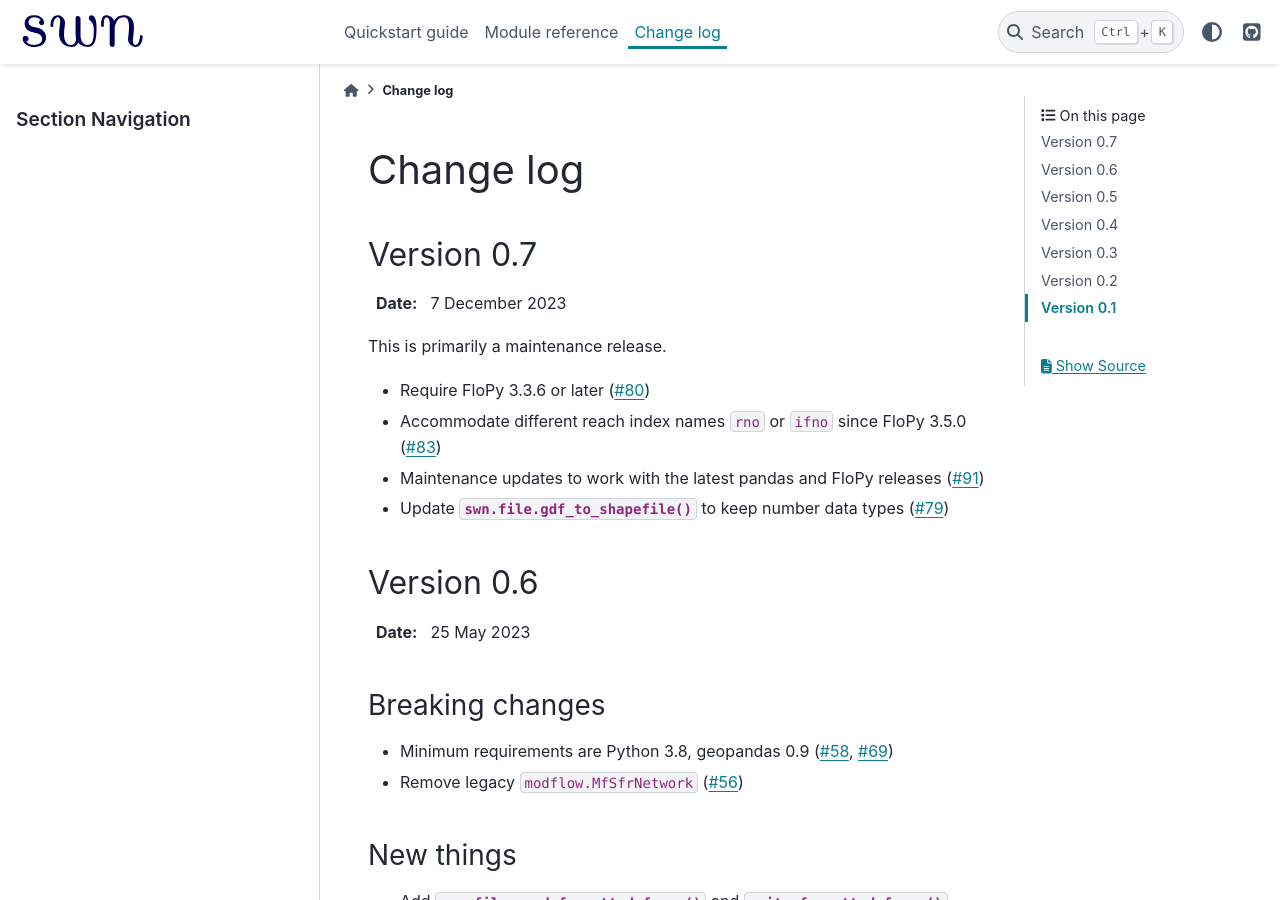
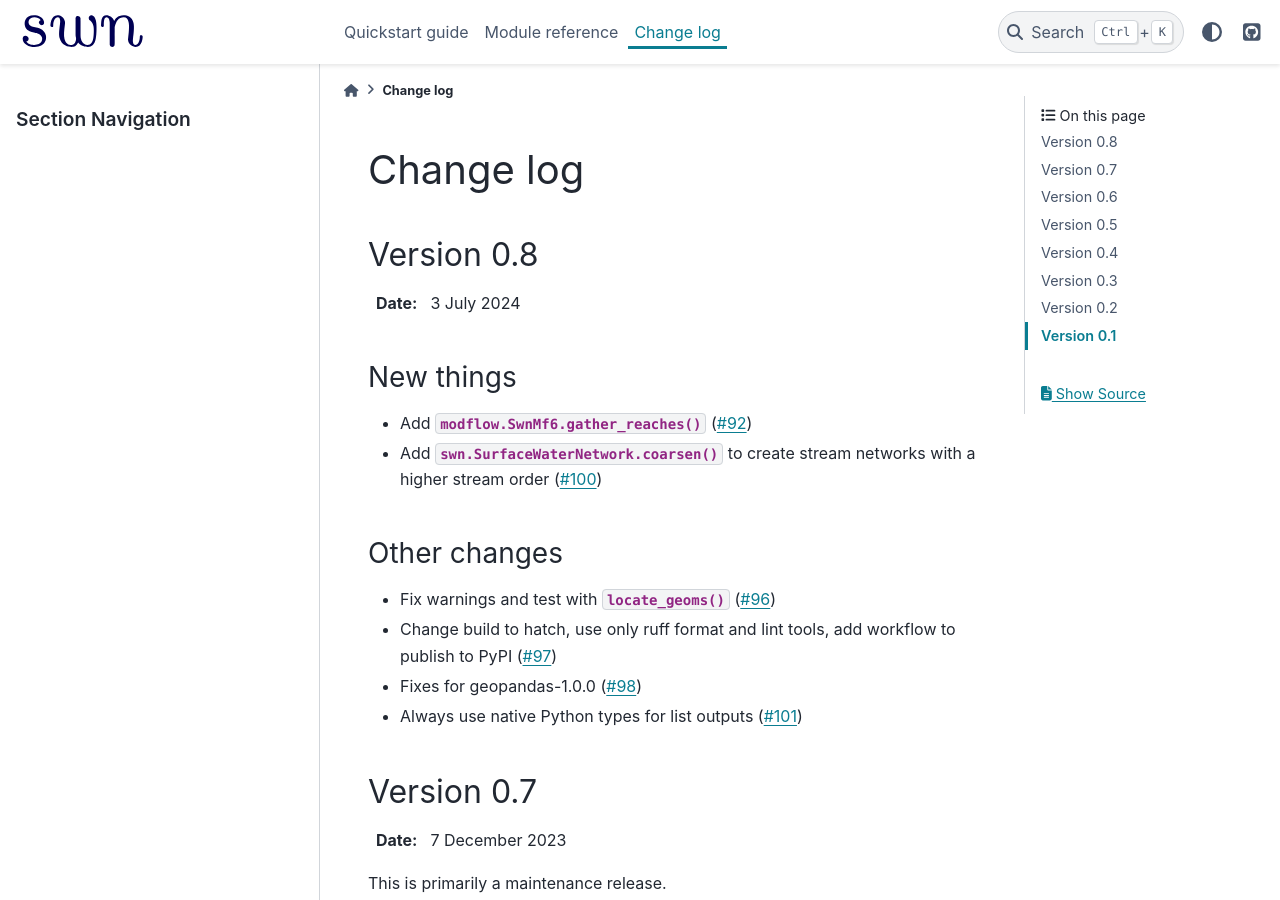
Before and after one commit to mwtoews/surface-water-network, a Sphinx documentation site: the page built from docs/source/changelog.rst, in a window 1280 px wide and 900 px high. Built offline with Sphinx 7.4.7 and the PyData theme 0.15.4, drawn with Linux system fonts in a browser that asks for light colours.

Commit message:
RLS: 0.8 (#102)

```diff
--- a/docs/source/changelog.rst
+++ b/docs/source/changelog.rst
@@ -2,6 +2,23 @@ Change log
 ==========
 
 .. currentmodule:: swn
+
+Version 0.8
+-----------
+
+:Date: 3 July 2024
+
+New things
+~~~~~~~~~~
+- Add :py:meth:`modflow.SwnMf6.gather_reaches` (:pr:`92`)
+- Add :py:meth:`swn.SurfaceWaterNetwork.coarsen` to create stream networks with a higher stream order (:pr:`100`)
+
+Other changes
+~~~~~~~~~~~~~
+- Fix warnings and test with :py:meth:`~SurfaceWaterNetwork.locate_geoms` (:pr:`96`)
+- Change build to hatch, use only ruff format and lint tools, add workflow to publish to PyPI (:pr:`97`)
+- Fixes for geopandas-1.0.0 (:pr:`98`)
+- Always use native Python types for list outputs (:pr:`101`)
 
 Version 0.7
 -----------
--- a/docs/source/conf.py
+++ b/docs/source/conf.py
@@ -62,7 +62,6 @@ html_theme = "pydata_sphinx_theme"
 # further.  For a list of options available for each theme, see the
 # documentation.
 html_theme_options = {
-    "search_bar_position": "sidebar",
     "github_url": "https://github.com/mwtoews/surface-water-network",
 }
 
```
Also changed, not shown: 1 other file.
